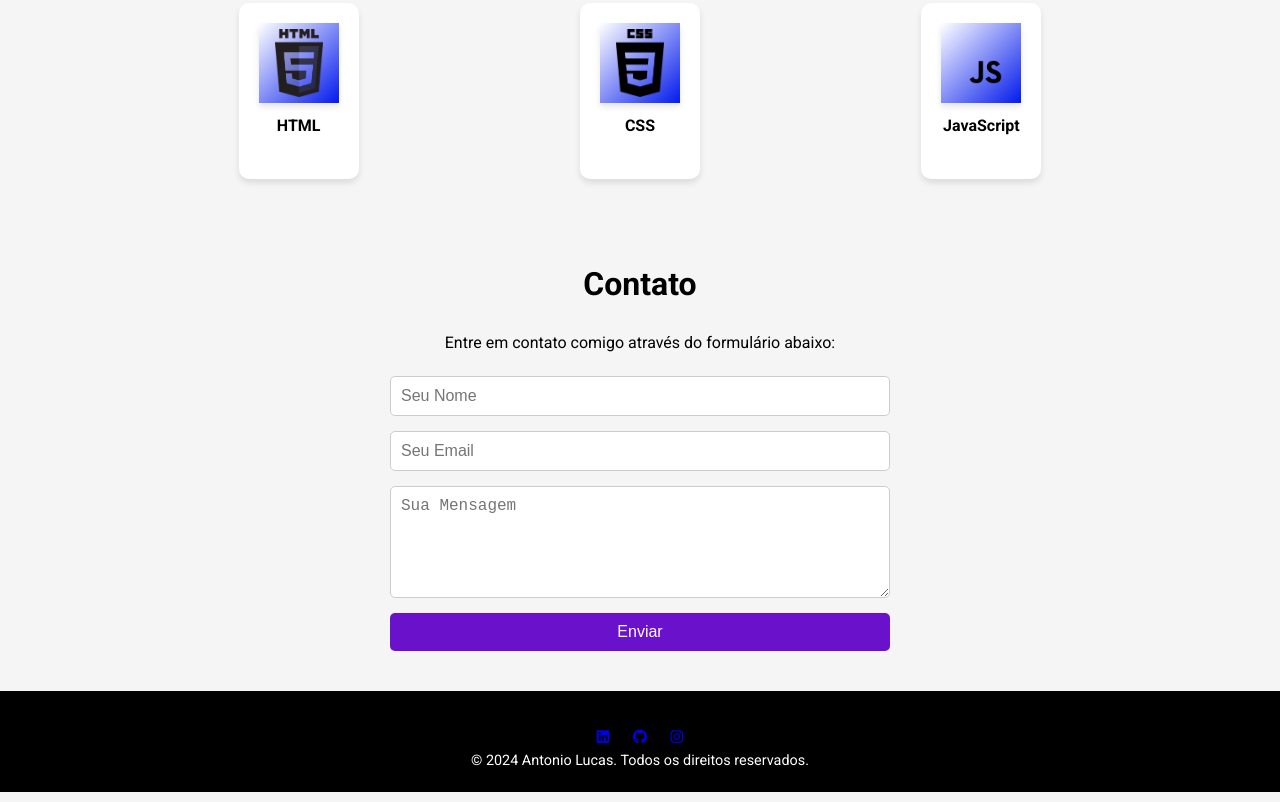
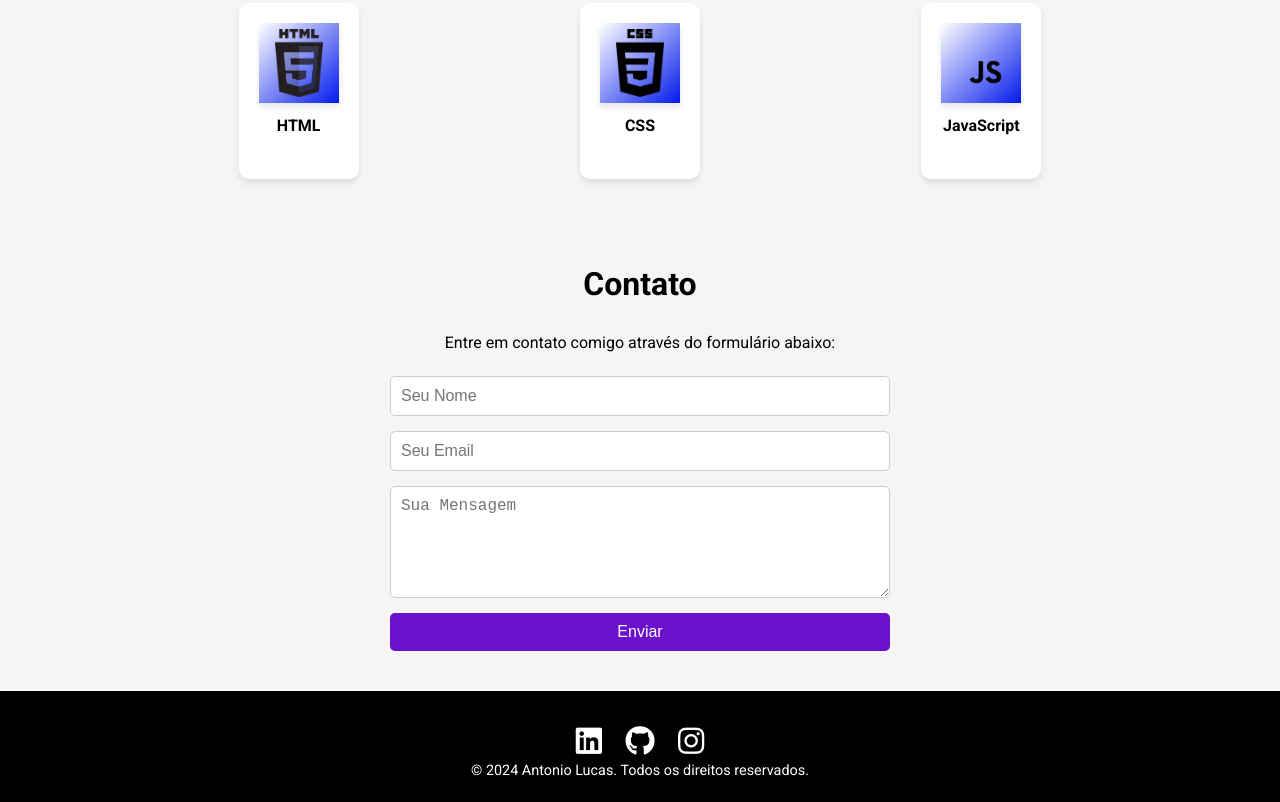
Before and after one commit to antoniilucas/Pagina-pessoal, a plain HTML site: page index.html in a window 1280 px wide. Shown: the part 1308-2110 px from the top of the page. Drawn offline with Linux system fonts and the light colour scheme; no server answers.

Commit message:
concertei os icons

```diff
--- a/styles.css
+++ b/styles.css
@@ -335,16 +335,13 @@ footer {
     transition: transform 0.3s ease;
 }
 
-.social-link img {
-    width: 30px;
-    height: 30px;
-    transition: transform 0.3s ease;
+.social-link i {
+    font-size: 30px; /* Ajusta o tamanho do ícone */
+    color: #ffffff; /* Cor padrão dos ícones */
+    transition: transform 0.3s ease, color 0.3s ease;
 }
 
-.social-link:hover img {
-    transform: scale(2); /* Aumenta o ícone ao passar o mouse */
+.social-link:hover i {
+    transform: scale(1.2); /* Aumenta o ícone ao passar o mouse */
+    color: #3771d4; /* Cor quando passar o mouse (pode ser qualquer cor) */
 }
-
-.social-link:hover {
-    color: #ffffff; /* Muda a cor ao passar o mouse */
-}
```
